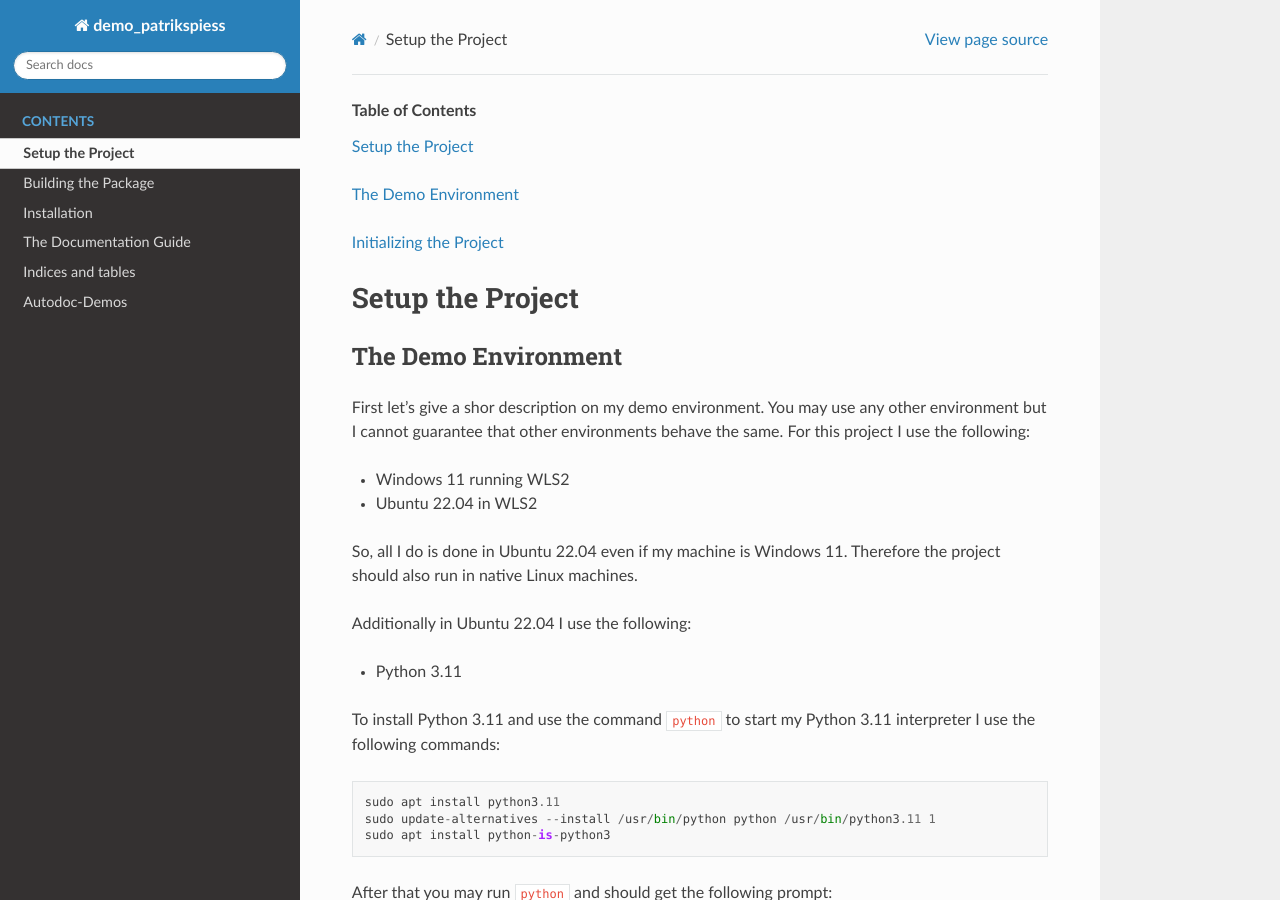
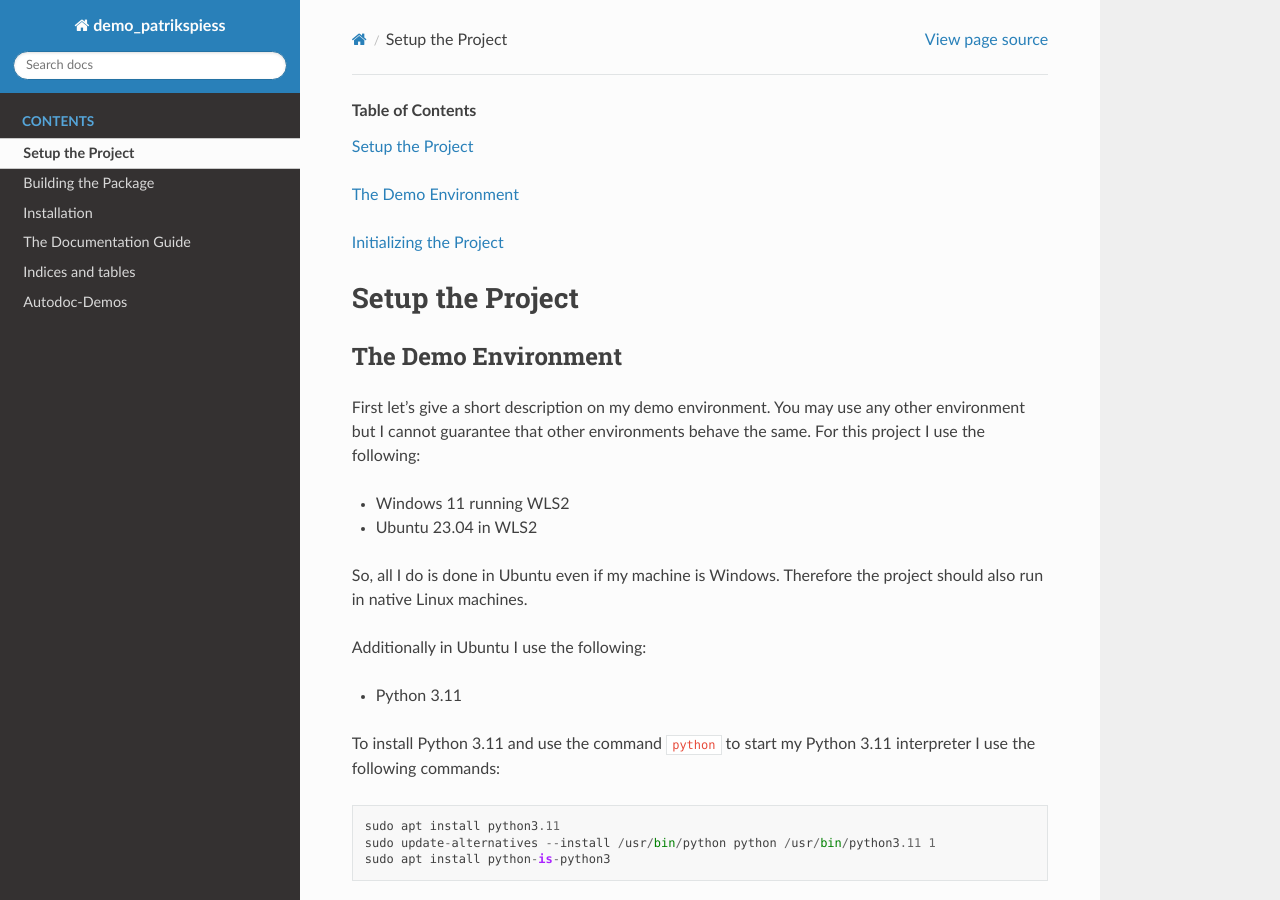
Before and after one commit to patrikspiess/demo_patrikspiess, a Sphinx documentation site: the page built from docs/source/setup_project.rst, in a window 1280 px wide and 900 px high. Built offline with Sphinx 7.4.7 and the Read the Docs theme 2.0.0, drawn with Linux system fonts in a browser that asks for light colours.

```diff
--- a/docs/source/index.rst
+++ b/docs/source/index.rst
@@ -20,5 +20,5 @@ Introduction
 This is a demo project to try the Python package deployment. It uses poetry, tox and Github actions.
 It is not meant to do anything useful. It is just to demonstrate and learn some software engineering
 concepts. You may use the information provided here for whatever you want. If you want to
-practice contribution in a GitHub project feel free to fork this project and make a pull_request.
-I suggest you first add an item in the fanpage as your first pull_request.
+practice contribution in a GitHub project feel free to fork this project and make a pull request.
+I suggest you first add an item in the fanpage as your first pull request.
--- a/docs/source/setup_project.rst
+++ b/docs/source/setup_project.rst
@@ -12,16 +12,16 @@ Setup the Project
 The Demo Environment
 ********************
 
-First let's give a shor description on my demo environment. You may use any other environment but I
+First let's give a short description on my demo environment. You may use any other environment but I
 cannot guarantee that other environments behave the same. For this project I use the following:
 
 - Windows 11 running WLS2
-- Ubuntu 22.04 in WLS2
+- Ubuntu 23.04 in WLS2
 
-So, all I do is done in Ubuntu 22.04 even if my machine is Windows 11. Therefore the project should
+So, all I do is done in Ubuntu even if my machine is Windows. Therefore the project should
 also run in native Linux machines.
 
-Additionally in Ubuntu 22.04 I use the following:
+Additionally in Ubuntu I use the following:
 
 - Python 3.11
 
```
Also changed, not shown: docs/requirements.txt (+52 -54 lines), pyproject.toml (+4 -6 lines), 1 other file.
